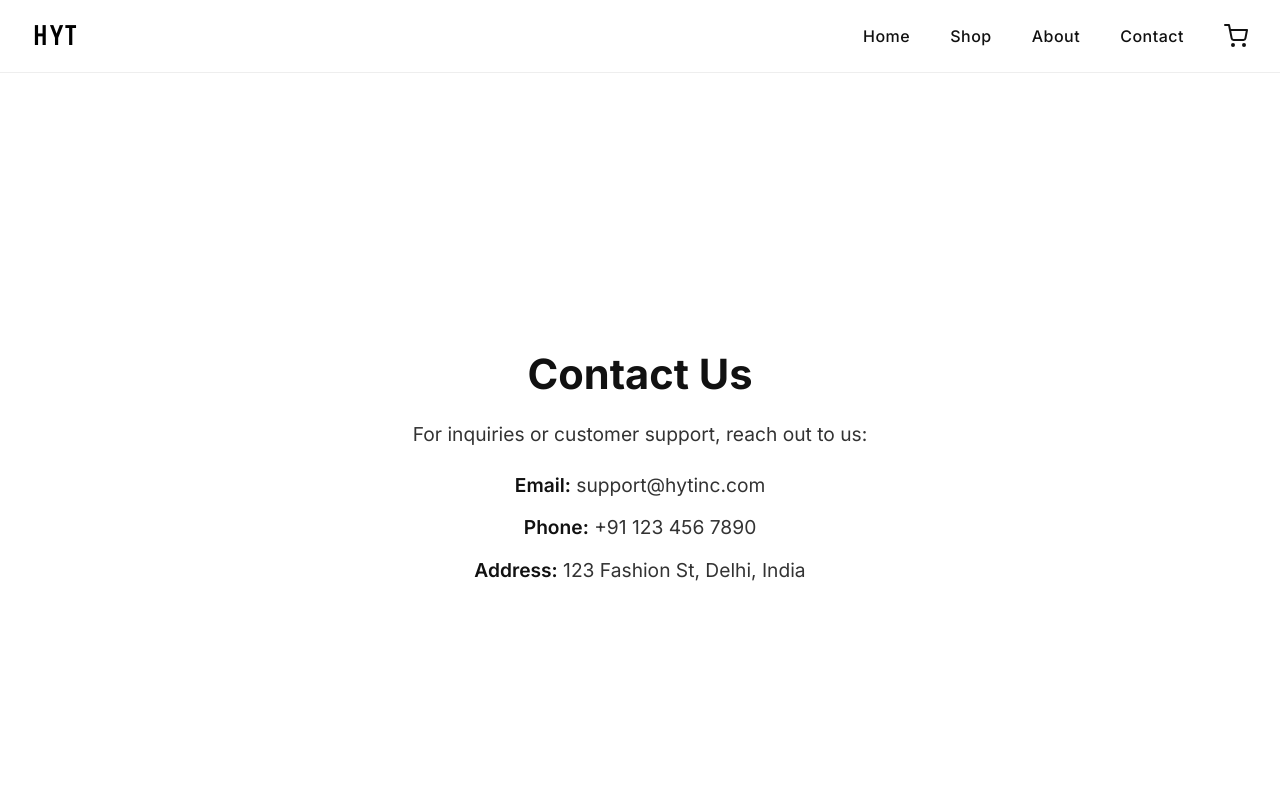
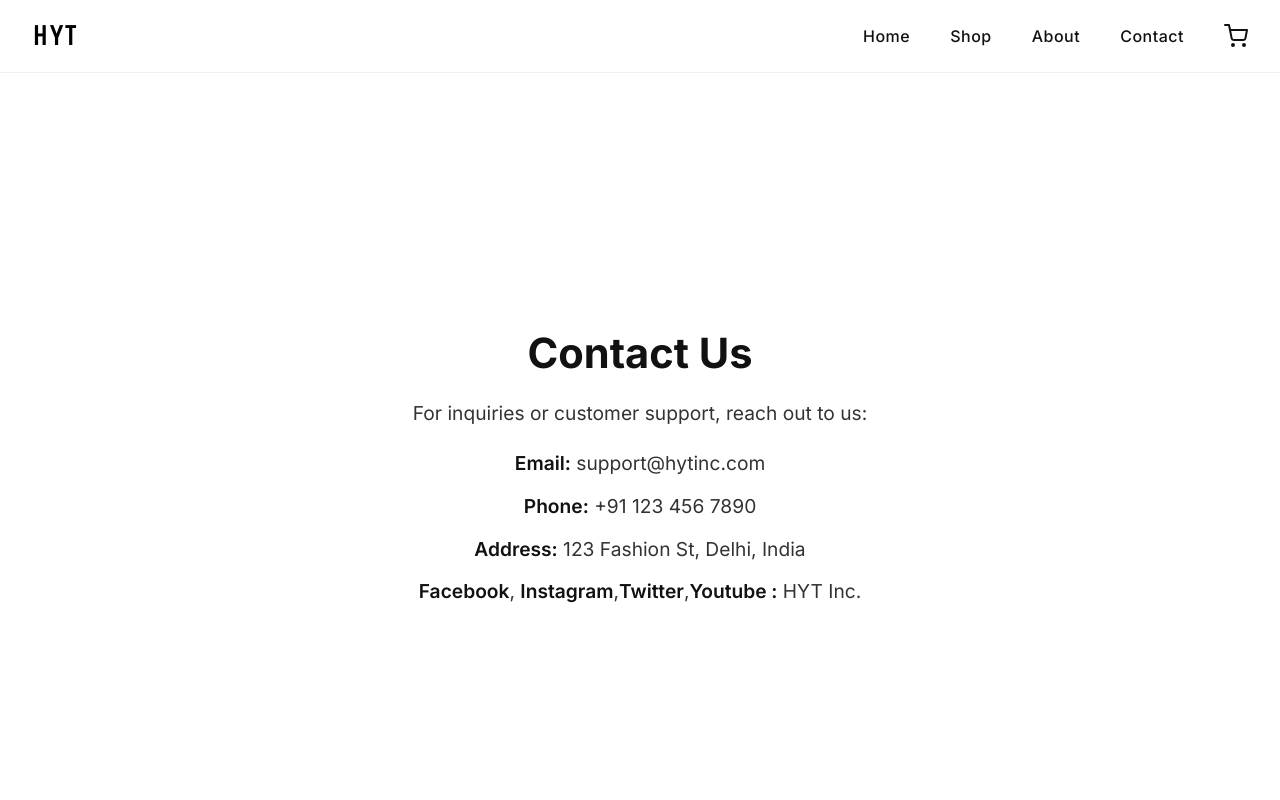
Before and after one commit to harshaltribhuwan/hyt-e-commerce, a React (Vite) app: page /hyt-e-commerce/contact in a window 1280 px wide. Shown: the top 800 px of the page. Built offline with nearby package versions, Linux system fonts and the light colour scheme.

Commit message:
added changes in contact

```diff
--- a/src/pages/Contact.jsx
+++ b/src/pages/Contact.jsx
@@ -41,6 +41,11 @@ export default function Contact() {
           <p>
             <strong>Address:</strong> 123 Fashion St, Delhi, India
           </p>
+
+          <p>
+            <strong>Facebook</strong>, <strong>Instagram</strong>,
+            <strong>Twitter</strong>,<strong>Youtube :</strong>{" "}HYT Inc.
+          </p>
         </motion.div>
       </div>
     </motion.div>
```
